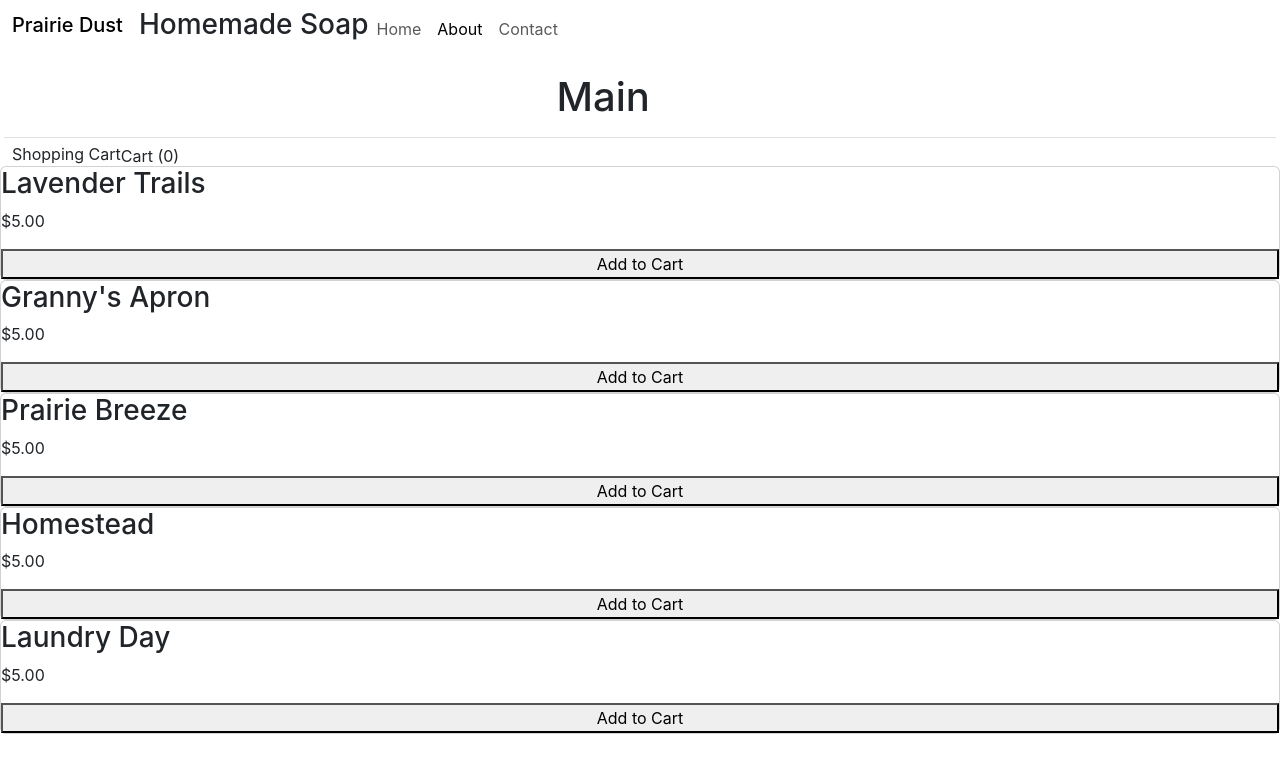
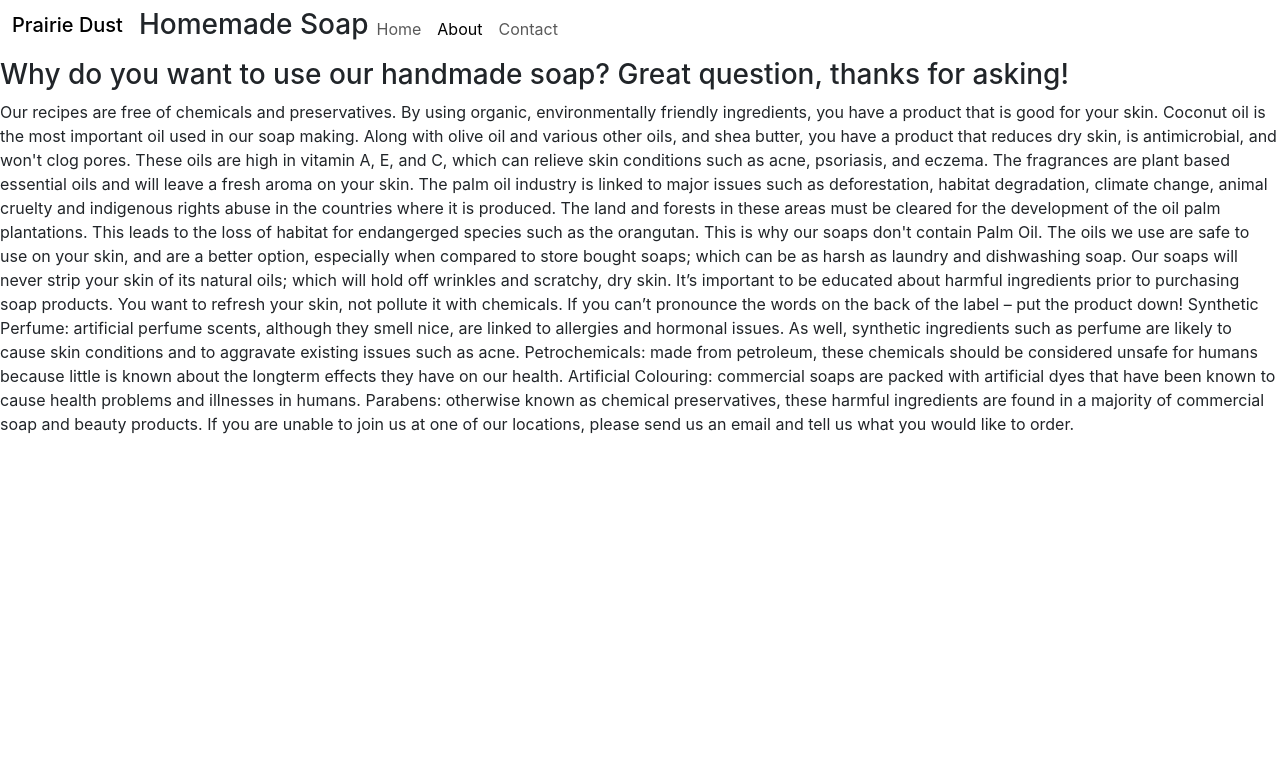
Before and after one commit to mhyneman8/prairie-dust, a React (Create React App) app: page /about in a window 1280 px wide. Shown: the top 772 px of the page. Built offline with nearby package versions, Linux system fonts and the light colour scheme.

Commit message:
add navbar to components

```diff
--- a/src/components/about-view/about-view.jsx
+++ b/src/components/about-view/about-view.jsx
@@ -1,9 +1,11 @@
 import React from 'react';
+import Navbar from '../navbar/navbar';
 // import IngredientsView from '../ingredients-view/ingredients-view';
 
 function AboutView() {
         return (
             <div className="about-view">
+                <Navbar />
                 <h3>Why do you want to use our handmade soap? Great question, thanks for asking!</h3>
                 <p>
                     Our recipes are free of chemicals and preservatives. By using organic, environmentally friendly ingredients, you have a product that is good for your skin. Coconut oil is the most important oil used in our soap making. Along with olive oil and various other oils, and shea butter, you have a product that reduces dry skin, is antimicrobial, and won't clog pores. These oils are high in vitamin A, E, and C, which can relieve skin conditions such as acne, psoriasis, and eczema. The fragrances are plant based essential oils and will leave a fresh aroma on your skin.
--- a/src/components/contact-view/contact-view.jsx
+++ b/src/components/contact-view/contact-view.jsx
@@ -1,8 +1,10 @@
 import React from 'react';
+import Navbar from '../navbar/navbar';
 
 function ContactView() {
         return (
             <div className="contact-view">
+                <Navbar />
                 Contact Form
             </div>
         );
--- a/src/index.js
+++ b/src/index.js
@@ -12,22 +12,22 @@ import * as serviceWorkerRegistration from './serviceWorkerRegistration';
 import reportWebVitals from './reportWebVitals';
 import { BrowserRouter as Router, Route, Routes  } from 'react-router-dom';
 
-// import AboutView from './components/about-view/about-view';
-// import ContactView from './components/contact-view/contact-view';
-// import Cart from './components/cart/cart';
-// import Navbar from './components/navbar/navbar';
-// import StoreView from './components/store-view/store-view';
+import AboutView from './components/about-view/about-view';
+import ContactView from './components/contact-view/contact-view';
+import Cart from './components/cart/cart';
+import Navbar from './components/navbar/navbar';
+import StoreView from './components/store-view/store-view';
 
 ReactDOM.render(
   <Router>
     {/* <Navbar /> */}
-    <App />
-    {/* <Routes>
+    {/* <App /> */}
+    <Routes>
       <Route path="/" element={ <App />} />
       <Route path="/about" element={ <AboutView /> } />
       <Route path="/contact" element={ <ContactView /> } />
 
-    </Routes> */}
+    </Routes>
   </Router>,
   document.getElementById('root')
 );
```
